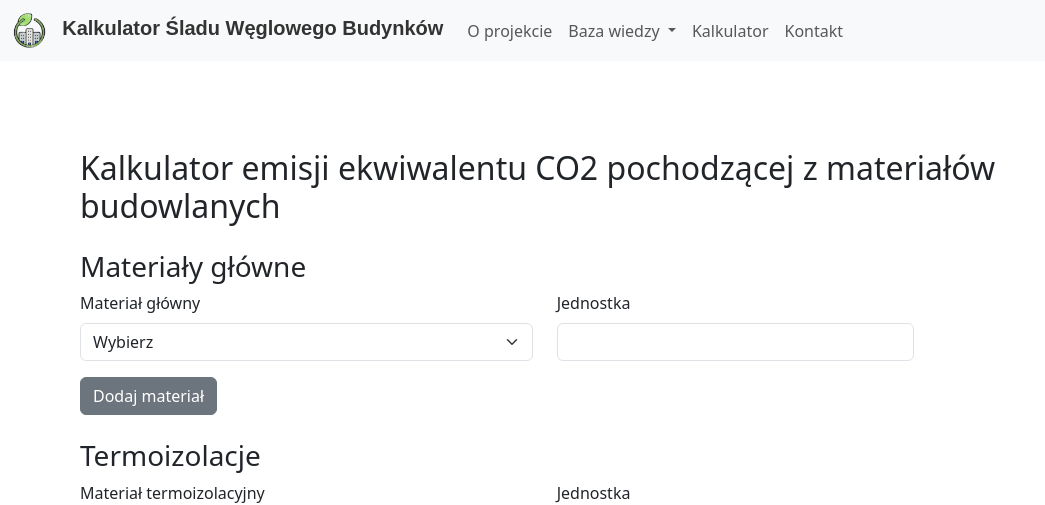
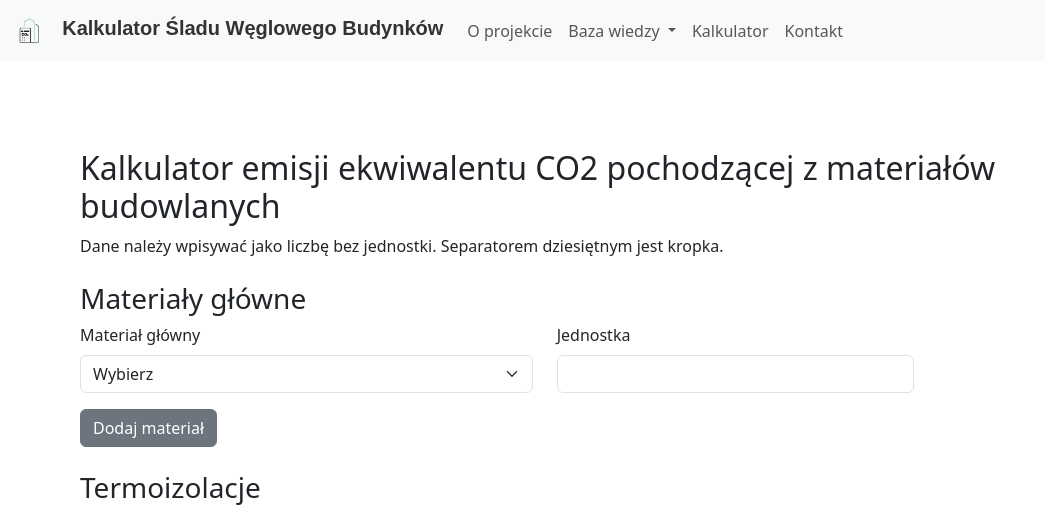
Before and after one commit to pompaFunebris/co2-emission-calculator, a Flask app: page /kalkulator-emisji/ in a window 1280 px wide. Shown: the top 505 px of the page, without its empty margins (0-1045 px from the left). Run offline with Flask 3, Linux system fonts and the light colour scheme.

Commit message:
change logo

```diff
--- a/website/templates/emission-calculator.html
+++ b/website/templates/emission-calculator.html
@@ -4,6 +4,7 @@
 {% block content %}
 <div class="container">
     <h2 class="mt-5">Kalkulator emisji ekwiwalentu CO2 pochodzącej z materiałów budowlanych</h2>
+    <p>Dane należy wpisywać jako liczbę bez jednostki. Separatorem dziesiętnym jest kropka.</p>
     <form method="POST" id="co2_form" class="mt-4">
         <div class="mb-4">
             <h3>Materiały główne</h3>
```
Also changed, not shown: website/static/images/co2-emission-logo.png.
